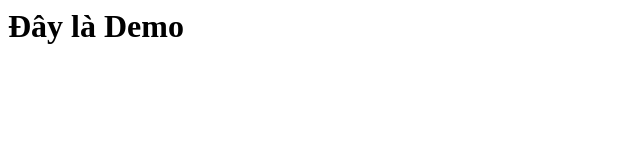
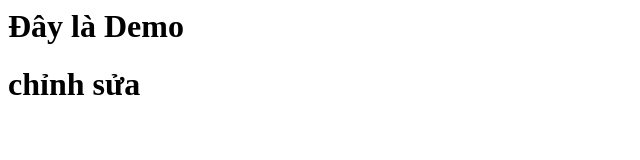
Before and after one commit to Cuongb2012066/Demo, a plain HTML site: page index.html in a window 1280 px wide. Shown: the whole page, without its empty margins (0-640 px from the left). Drawn offline with Linux system fonts and the light colour scheme.

Commit message:
Update index.html

```diff
--- a/index.html
+++ b/index.html
@@ -1 +1,2 @@
 <h1>Đây là Demo</h1>
+<h1> chỉnh sửa <h1>
```
